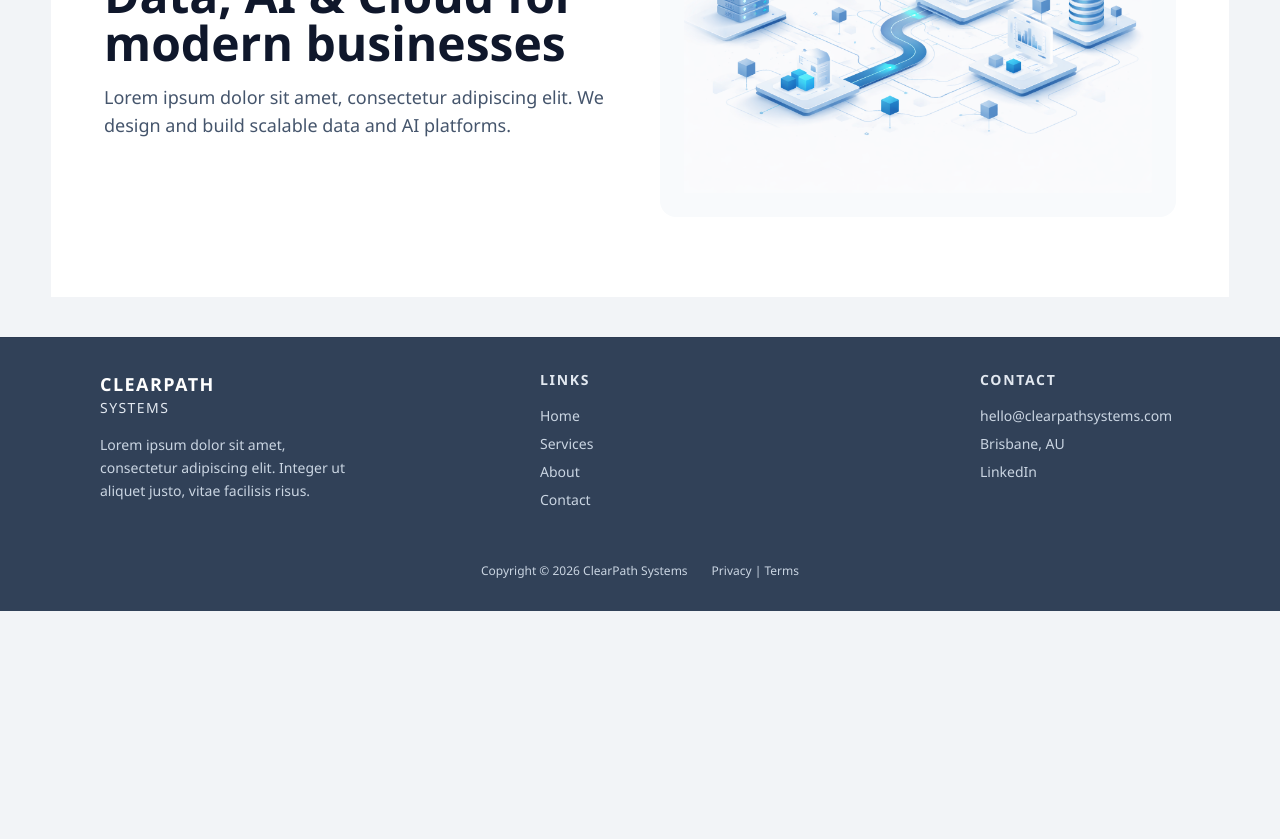
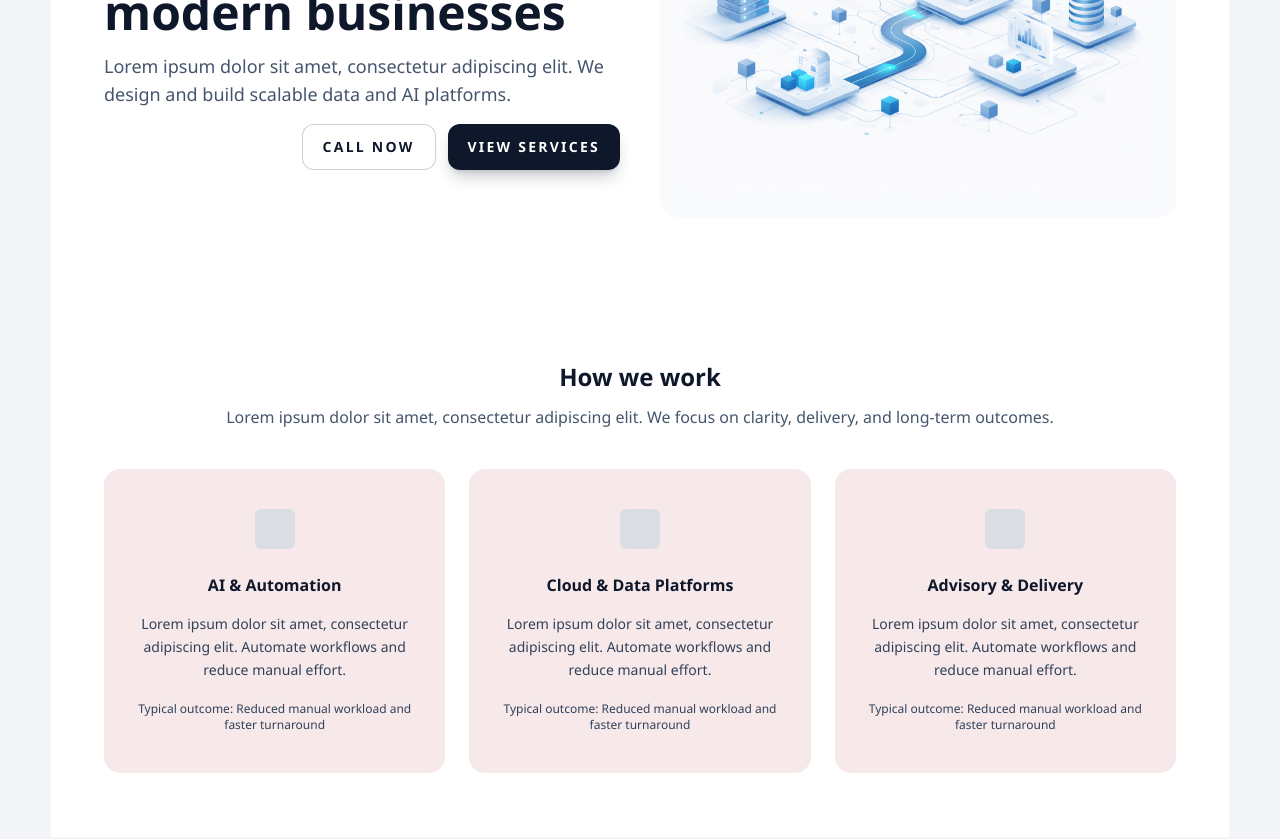
Before and after one commit to Coder-Cat-Org/clearpath-site, a React (Vite) app: page / in a window 1280 px wide. Shown: the part 340-1179 px from the top of the page. Before the commit the page ends 951 px from the top, so only its background shows below. Built offline with nearby package versions, Linux system fonts and the light colour scheme.

Commit message:
add services grid

```diff
--- a/src/components/Hero.tsx
+++ b/src/components/Hero.tsx
@@ -15,6 +15,14 @@ function Hero() {
             Lorem ipsum dolor sit amet, consectetur adipiscing elit. We design
             and build scalable data and AI platforms.
           </p>
+          <div className="flex w-full flex-col gap-3 sm:flex-row sm:justify-end">
+            <button className="w-full rounded-xl border border-slate-900/20 bg-white px-5 py-3 text-sm font-semibold uppercase tracking-[0.16em] text-slate-900 transition hover:border-slate-900/40 sm:w-auto">
+              Call Now
+            </button>
+            <button className="w-full rounded-xl bg-slate-900 px-5 py-3 text-sm font-semibold uppercase tracking-[0.16em] text-white shadow-lg shadow-slate-900/20 transition hover:bg-slate-800 sm:w-auto">
+              View Services
+            </button>
+          </div>
         </div>
 
         <div className="flex w-full items-center justify-center rounded-2xl bg-slate-50 p-4 sm:p-6">
--- /dev/null
+++ b/src/components/ServicesGrid.tsx
@@ -0,0 +1,59 @@
+const services = [
+  {
+    title: "AI & Automation",
+    description:
+      "Lorem ipsum dolor sit amet, consectetur adipiscing elit. Automate workflows and reduce manual effort.",
+    outcome: "Typical outcome: Reduced manual workload and faster turnaround",
+  },
+  {
+    title: "Cloud & Data Platforms",
+    description:
+      "Lorem ipsum dolor sit amet, consectetur adipiscing elit. Automate workflows and reduce manual effort.",
+    outcome: "Typical outcome: Reduced manual workload and faster turnaround",
+  },
+  {
+    title: "Advisory & Delivery",
+    description:
+      "Lorem ipsum dolor sit amet, consectetur adipiscing elit. Automate workflows and reduce manual effort.",
+    outcome: "Typical outcome: Reduced manual workload and faster turnaround",
+  },
+];
+
+function ServicesGrid() {
+  return (
+    <section className="w-full bg-white py-16">
+      <div className="mx-auto max-w-6xl px-6 md:px-10">
+        <div className="mb-10 text-center">
+          <h2 className="text-2xl font-semibold text-slate-900">
+            How we work
+          </h2>
+          <p className="mt-3 text-sm text-slate-600 sm:text-base">
+            Lorem ipsum dolor sit amet, consectetur adipiscing elit. We focus on
+            clarity, delivery, and long-term outcomes.
+          </p>
+        </div>
+        <div className="grid gap-6 md:grid-cols-3">
+        {services.map((service) => (
+          <article
+            key={service.title}
+            className="rounded-2xl bg-[#f7e9ea] px-8 py-10 text-center"
+          >
+            <div className="mx-auto mb-6 h-10 w-10 rounded-md bg-slate-300/60" />
+            <h3 className="text-base font-semibold text-slate-900">
+              {service.title}
+            </h3>
+            <p className="mt-4 text-sm leading-relaxed text-slate-700">
+              {service.description}
+            </p>
+            <p className="mt-5 text-xs font-medium text-slate-700">
+              {service.outcome}
+            </p>
+          </article>
+        ))}
+        </div>
+      </div>
+    </section>
+  );
+}
+
+export default ServicesGrid;
--- a/src/pages/Home.tsx
+++ b/src/pages/Home.tsx
@@ -1,9 +1,12 @@
 import Hero from "../components/Hero";
+import ServicesGrid from "../components/ServicesGrid";
 
 function Home() {
   return (
     <section className="page page-home">
       <Hero />
+      <ServicesGrid />
+
     </section>
   );
 }
```
